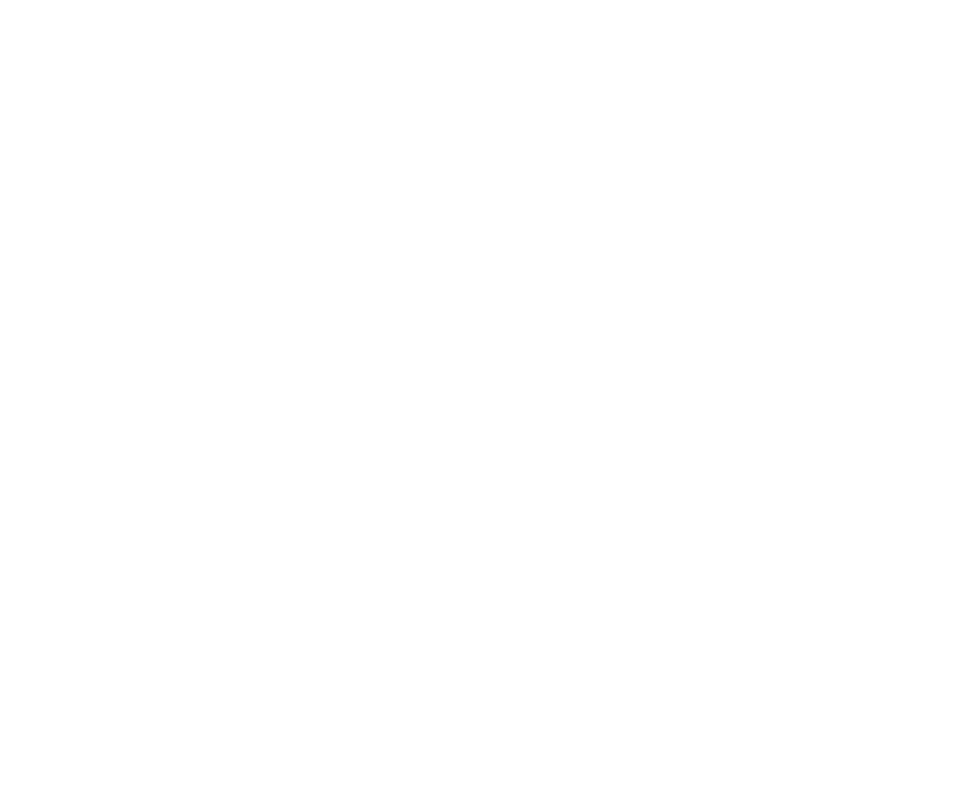
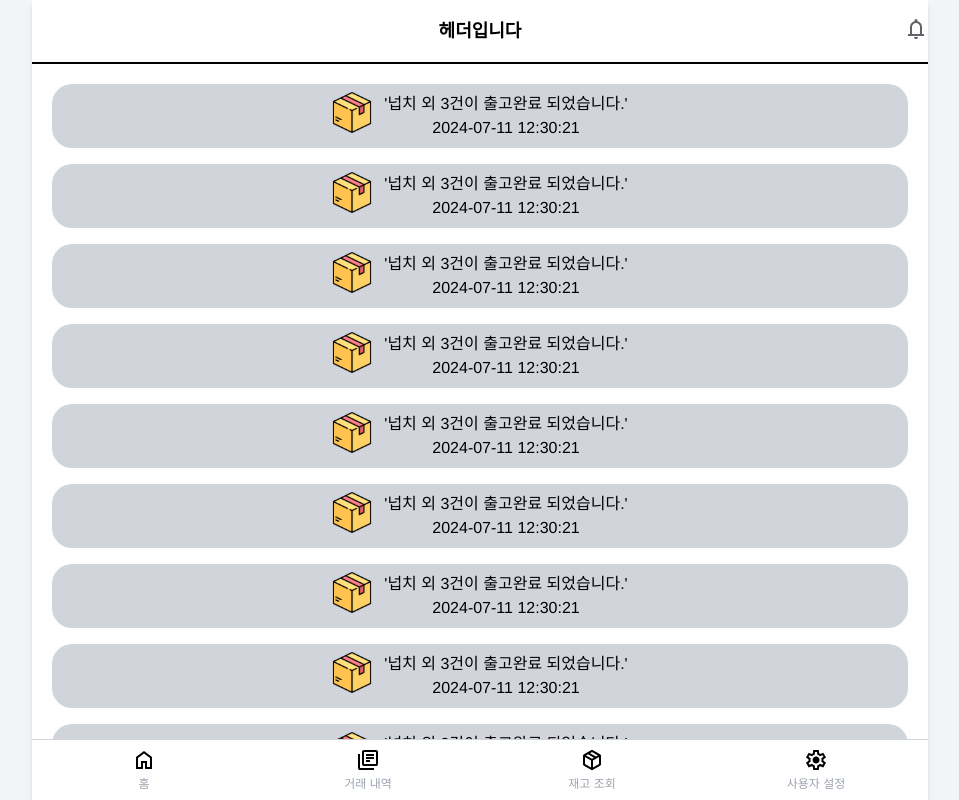
Before and after one commit to 8-palbochae/seahere, a React (Create React App) app in the folder frontend/: page /setting/alarm-history in a window 1280 px wide. Before the commit this address had no page. Shown: the top 800 px of the page, without its empty margins (160-1119 px from the left). Built offline with nearby package versions, Linux system fonts and the light colour scheme; a web font is replaced by a local one.

Commit message:
Design : alarm-history

```diff
--- a/frontend/src/App.js
+++ b/frontend/src/App.js
@@ -24,6 +24,7 @@
 import Alarm from "./components/setting/alarm/Alarm";
 import IncomingList from "./pages/IncomingList";
 import AdjustList from "./pages/AdjustList";
+import AlarmHistory from "./components/common/header/AlarmHistory";
 function App() {
 	return (
 		<div className="flex justify-center items-center bg-gray-100 jsu">
@@ -34,6 +35,10 @@
 							<Route path="" element={<MainSetting />} />
 							<Route path="user" element={<UserInfoSetting />} />
 							<Route path="qr" element={<QrInfo />} />
+							<Route
+								path="alarm-history"
+								element={<AlarmHistory />}
+							/>
 							<Route
 								path="password-change"
 								element={<PasswordChange />}
@@ -50,15 +55,30 @@
 						<Route path="/inventory" element={<InventoryView />} />
 						<Route path="/incoming" element={<Income />} />
 						<Route path="/outgoing" />
-						<Route path="/outgoingList" element={<OutgoingList />}/>
-						<Route path="/outgoingReqList" element={<OutgoingReqList />}/>
-						<Route path="/incomingList" element={<IncomingList />} />
+						<Route
+							path="/outgoingList"
+							element={<OutgoingList />}
+						/>
+						<Route
+							path="/outgoingReqList"
+							element={<OutgoingReqList />}
+						/>
+						<Route
+							path="/incomingList"
+							element={<IncomingList />}
+						/>
 						<Route path="/adjustList" element={<AdjustList />} />
-
+						<Route
+							path="/alarm-history"
+							element={<AlarmHistory />}
+						/>
 					</Route>
 					<Route path="/" element={<LoginChoice />} h />
 					<Route path="/signup-choice" element={<SignUpChoice />} />
-					<Route path="/signup-B-choice" element={<SignUpBrokerChoice />} />
+					<Route
+						path="/signup-B-choice"
+						element={<SignUpBrokerChoice />}
+					/>
 					<Route path="/signup-B-info" element={<SignUpBroker />} />
 					<Route path="/signup-info" element={<SignUpInfo />} />
 				</Routes>
--- /dev/null
+++ b/frontend/src/components/common/header/AlarmHistory.jsx
@@ -0,0 +1,21 @@
+import React from "react";
+import AlarmInfo from "./AlarmInfo";
+const AlarmHistory = () => {
+	return (
+		<div className="flex flex-col gap-4 items-center m-5">
+			<AlarmInfo />
+			<AlarmInfo />
+			<AlarmInfo />
+			<AlarmInfo />
+			<AlarmInfo />
+			<AlarmInfo />
+			<AlarmInfo />
+			<AlarmInfo />
+			<AlarmInfo />
+			<AlarmInfo />
+			<AlarmInfo />
+		</div>
+	);
+};
+
+export default AlarmHistory;
--- /dev/null
+++ b/frontend/src/components/common/header/AlarmInfo.jsx
@@ -0,0 +1,18 @@
+import React from "react";
+import headerIcon from "../../../constants/header/header.image";
+
+const AlarmInfo = () => {
+	return (
+		<div className="flex gap-3 justify-center bg-gray-300 rounded-[20px] w-full p-2">
+			<div>
+				<img src={headerIcon.boxIcon} alt="box-icon" />
+			</div>
+			<div className="flex flex-col items-center">
+				<div>{"'넙치 외 3건이 출고완료 되었습니다.'"}</div>
+				<div>{"2024-07-11 12:30:21"}</div>
+			</div>
+		</div>
+	);
+};
+
+export default AlarmInfo;
--- a/frontend/src/components/common/header/Header.jsx
+++ b/frontend/src/components/common/header/Header.jsx
@@ -1,7 +1,12 @@
 import React from "react";
 import headerIcon from "../../../constants/header/header.image";
+import { useNavigate } from "react-router-dom";
 
 export const Header = () => {
+	const navigate = useNavigate();
+	const onClick = (page) => {
+		navigate(page);
+	};
 	return (
 		<div>
 			<div className="flex justify-between h-16 bg-white border-b-2 border-black">
@@ -11,6 +16,7 @@
 				</div>
 				<div className="flex justify-center items-center">
 					<img
+						onClick={() => onClick("/alarm-history")}
 						src={headerIcon.bellIcon}
 						alt="종 모양 아이콘"
 						className="w-6 h-6 mb-1"
--- a/frontend/src/components/setting/alarm/AlarmList.jsx
+++ b/frontend/src/components/setting/alarm/AlarmList.jsx
@@ -1,6 +1,5 @@
 import React from "react";
 import AlarmListItem from "./AlarmListItem";
-import { Checkbox } from "antd";
 
 const AlarmList = () => {
 	return (
--- a/frontend/src/components/setting/main/SettingList.jsx
+++ b/frontend/src/components/setting/main/SettingList.jsx
@@ -13,7 +13,7 @@
 			<div onClick={() => onClick("/setting/alarm")}>
 				<SettingItem type={"알람 보내기"} svg={settingIcon.sendIcon} />
 			</div>
-			<div onClick={() => onClick("")}>
+			<div onClick={() => onClick("/setting/alarm-history")}>
 				<SettingItem
 					type={"보낸 알람 내역"}
 					svg={settingIcon.alarmHistoryIcon}
--- a/frontend/src/constants/header/header.image.js
+++ b/frontend/src/constants/header/header.image.js
@@ -1,6 +1,8 @@
 import bellIcon from "../../assets/header/bell-icon.svg";
+import boxIcon from "../../assets/header/box-icon.svg";
 const headerIcon = {
 	bellIcon,
+	boxIcon,
 };
 
 export default headerIcon;
```
Also changed, not shown: frontend/src/assets/header/box-icon.svg (added).
